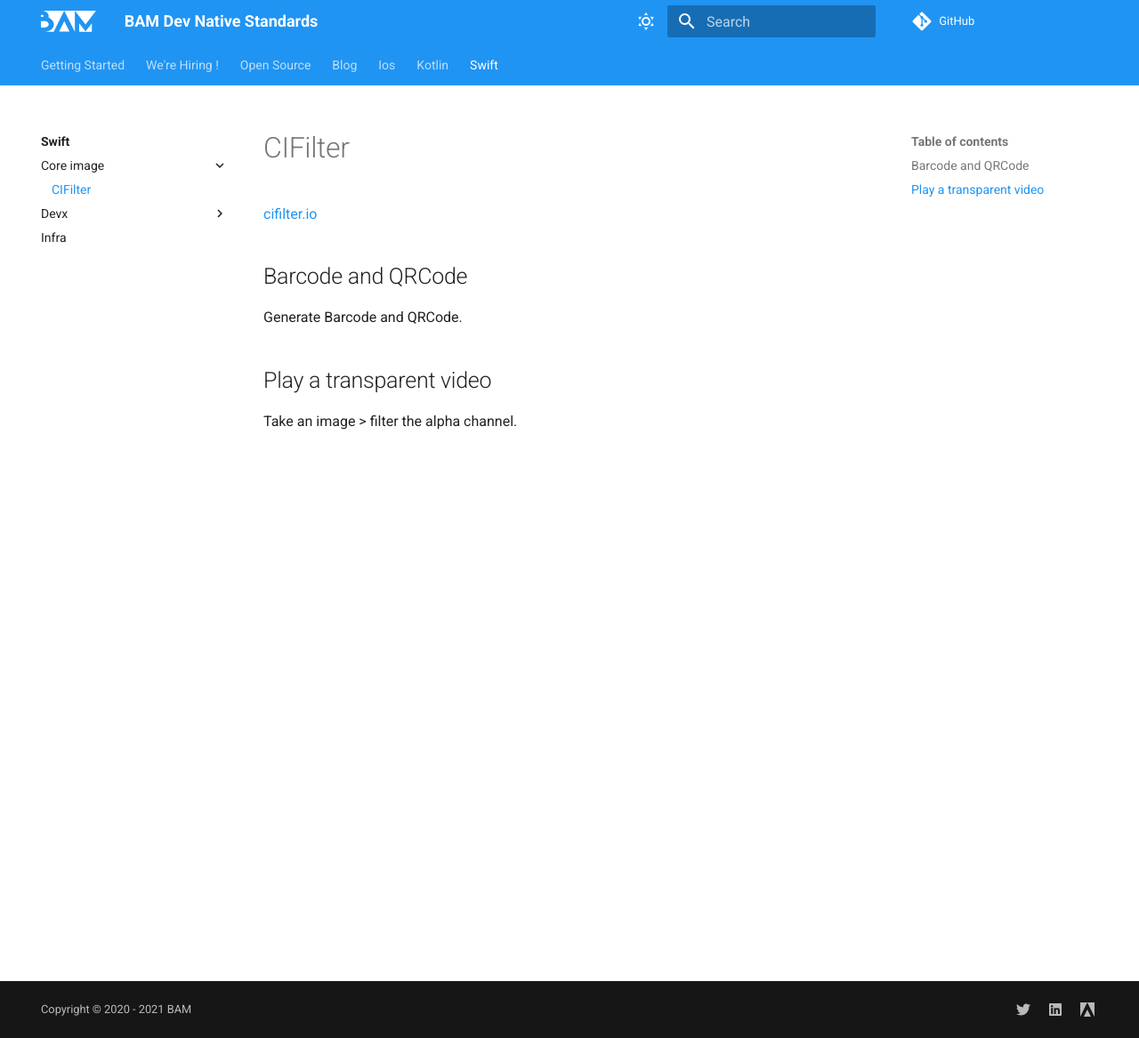
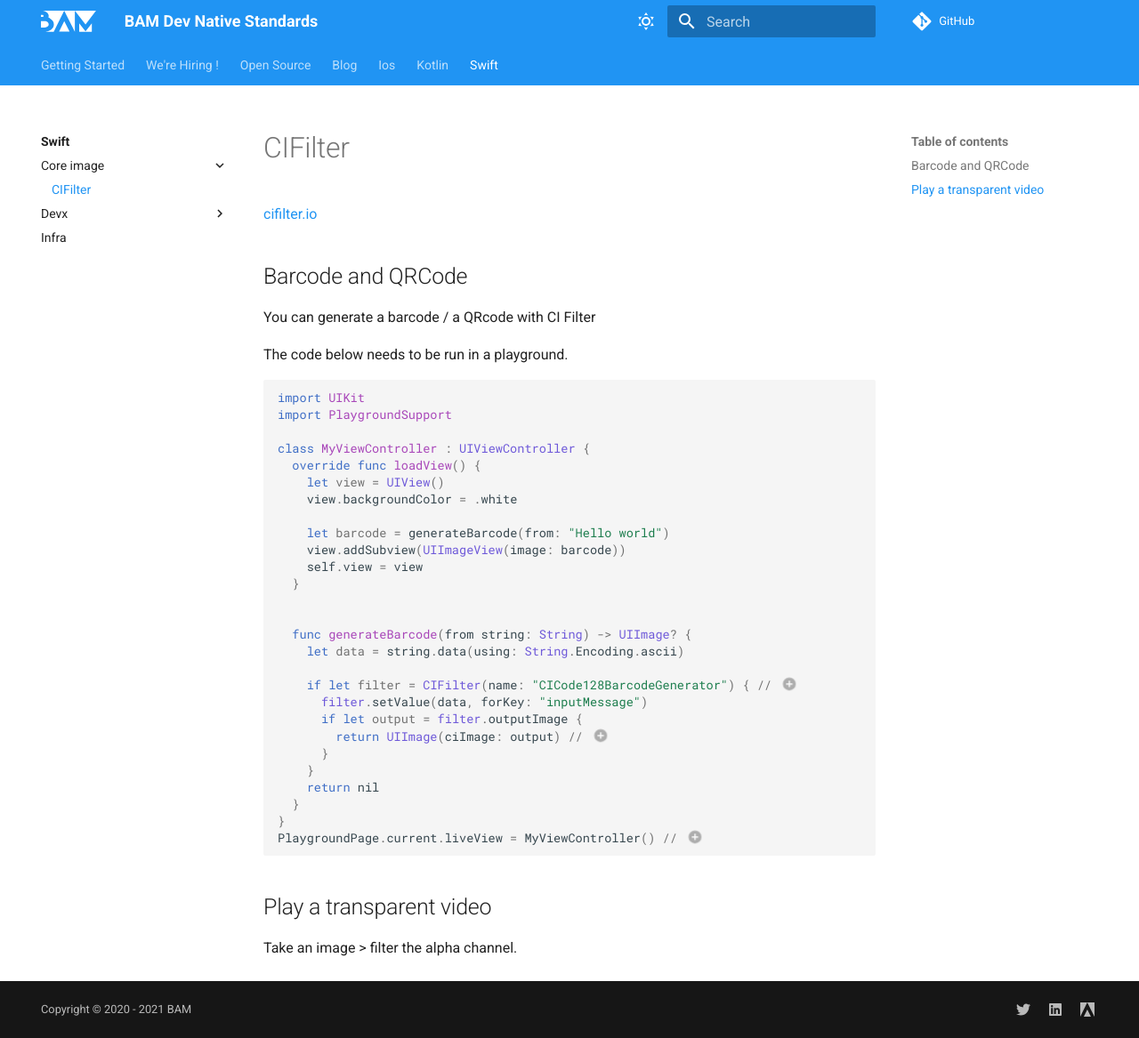
Before and after one commit to bamlab/bam-dev-native-standards, an MkDocs documentation site: the page built from docs/swift/core-image/ci_filter.md, in a window 1280 px wide and 1167 px high. Shown: the whole window at 89% size. Built offline with MkDocs 1.6.1 and Material for MkDocs 9.7.7, drawn with Linux system fonts in a browser that asks for light colours; comment, search, counter and statistics services are not loaded.

Commit message:
add code snippet for barcode generator

````diff
--- a/docs/swift/core-image/ci_filter.md
+++ b/docs/swift/core-image/ci_filter.md
@@ -4,7 +4,43 @@
 
 ## Barcode and QRCode
 
-Generate Barcode and QRCode.
+You can generate a barcode / a QRcode with CI Filter
+
+The code below needs to be run in a playground.
+
+``` swift
+import UIKit
+import PlaygroundSupport
+
+class MyViewController : UIViewController {
+  override func loadView() {
+    let view = UIView()
+    view.backgroundColor = .white
+
+    let barcode = generateBarcode(from: "Hello world")
+    view.addSubview(UIImageView(image: barcode))
+    self.view = view
+  }
+
+
+  func generateBarcode(from string: String) -> UIImage? {
+    let data = string.data(using: String.Encoding.ascii)
+
+    if let filter = CIFilter(name: "CICode128BarcodeGenerator") { // (1)
+      filter.setValue(data, forKey: "inputMessage")
+      if let output = filter.outputImage {
+        return UIImage(ciImage: output) // (2)
+      }
+    }
+    return nil
+  }
+}
+PlaygroundPage.current.liveView = MyViewController() // (3)
+```
+
+1. See cifilter.io for other code generator
+2. Create image from filter output
+3. Render the view controller in the playground
 
 ## Play a transparent video
 
````
